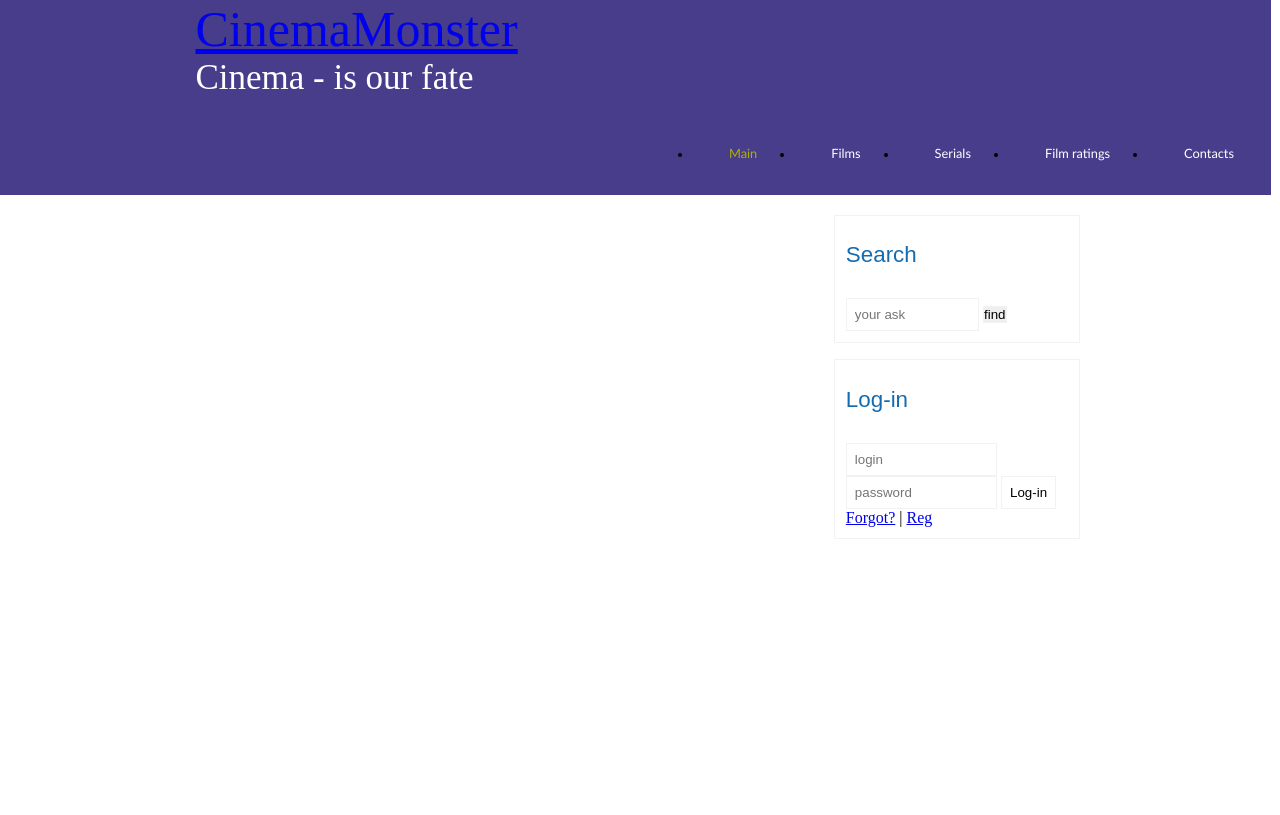
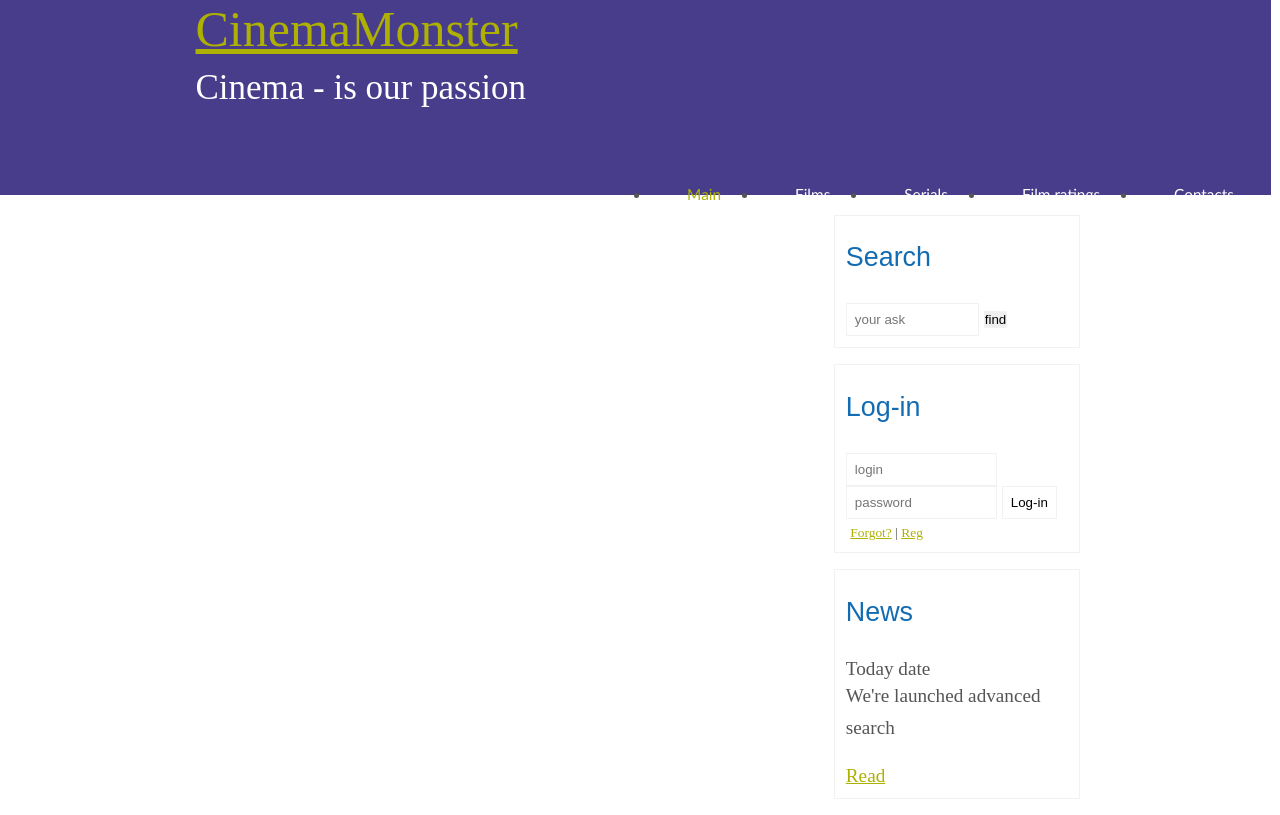
Before and after one commit to IgorSvidinskiy/public_html, a PHP site: page /1.html in a window 1280 px wide. Before the commit the page ends 539 px from the top, so only its background shows below. Run offline with PHP 8.4, Linux system fonts and the light colour scheme.

Commit message:
practice3

```diff
--- a/1.html
+++ b/1.html
@@ -14,7 +14,7 @@
                     <div class="logo_text">
                         <a href=1.html>CinemaMonster</a>
                         <div class="undtext">
-                            <p>Cinema - is our fate</p>
+                            <p>Cinema - is our passion</p>
                         </div>
                     </div>
                 </div>
@@ -49,6 +49,12 @@
                             </div>
                         </form>
                     </div>
+                    <div class="sidebar">
+                        <h2>News</h2>
+                        <span>Today date</span>
+                        <p>We're launched advanced search</p>
+                        <a href="#">Read</a>
+                    </div>
                 </div>
             </div>
         </div>
--- a/css/style.css
+++ b/css/style.css
@@ -80,3 +80,16 @@ ul.menu li.selected a{ color: #aeb002; }
 ul.menu li a:hover{color: #e4ec04;}
 
 *{margin: 0; padding: 0;}
+
+body
+{
+    font-size: 1.2em;
+    background-color: #fff;
+    color: #555;
+}
+
+p
+{
+    padding: 0 0 20px 0;
+    line-height: 1.7em;
+}
--- a/css/style_sidebar.css
+++ b/css/style_sidebar.css
@@ -28,7 +28,7 @@ input[type="text"], input[type="password"], input[type="search"]
 
 input, textarea
 {
-    outline: navy;
+    outline: none;
     border: none;
     border: solid 1px #f2f2f2;
 }
@@ -43,6 +43,13 @@ h1, h2
 
 h2{ font-size: 140%; }
 
+a, a:hover
+{
+    outline: none;
+    text-decoration: underline;
+    color: #aeb002;
+}
+
 .btn
 {
     padding: 8px;
@@ -51,3 +58,10 @@ h2{ font-size: 140%; }
 }
 
 .sidebar h2{ color: #136cb2; }
+
+.lables_passreg_text
+{
+    font-size: 0.7em;
+    margin-top: 3%;
+    margin-left: 2%;
+}
```
